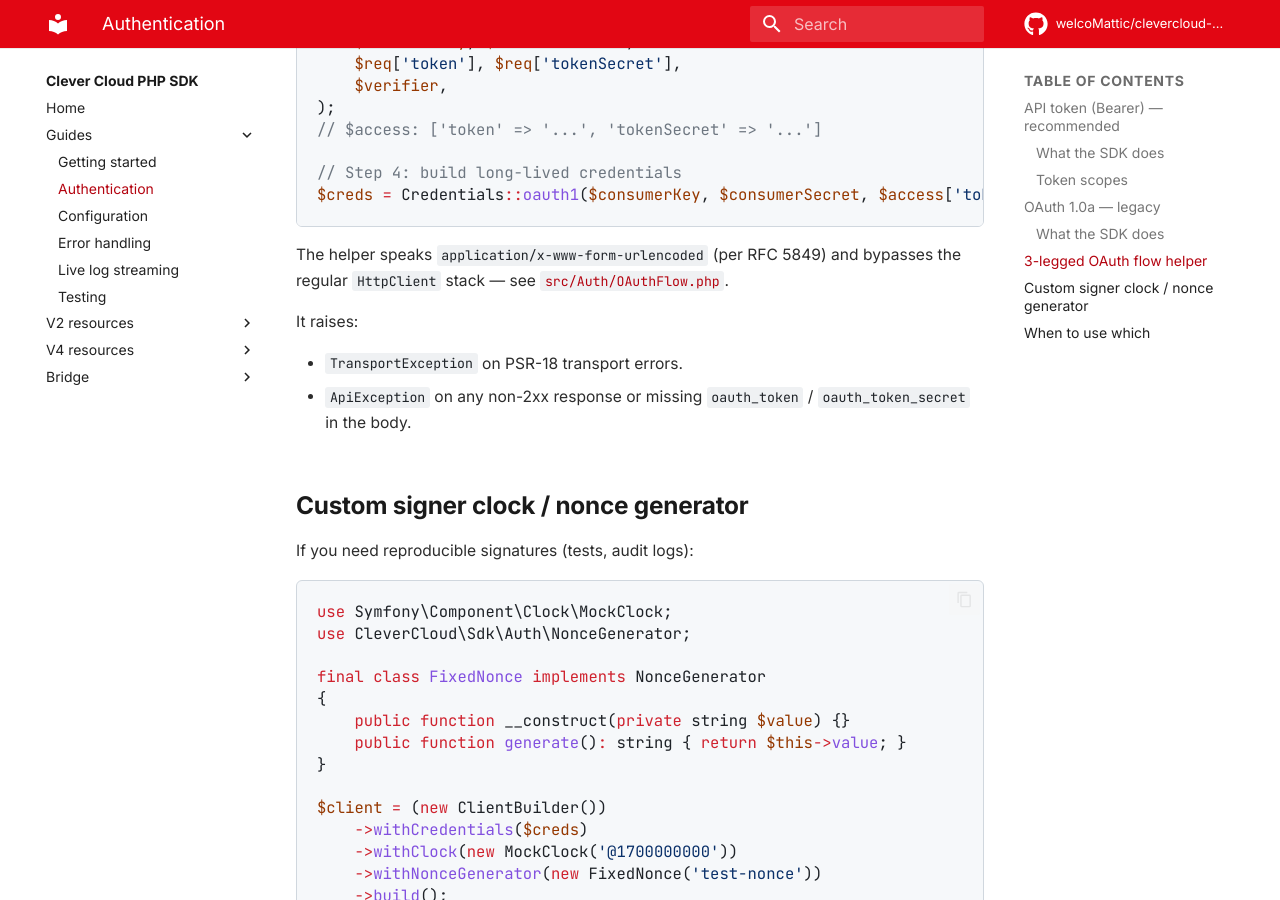
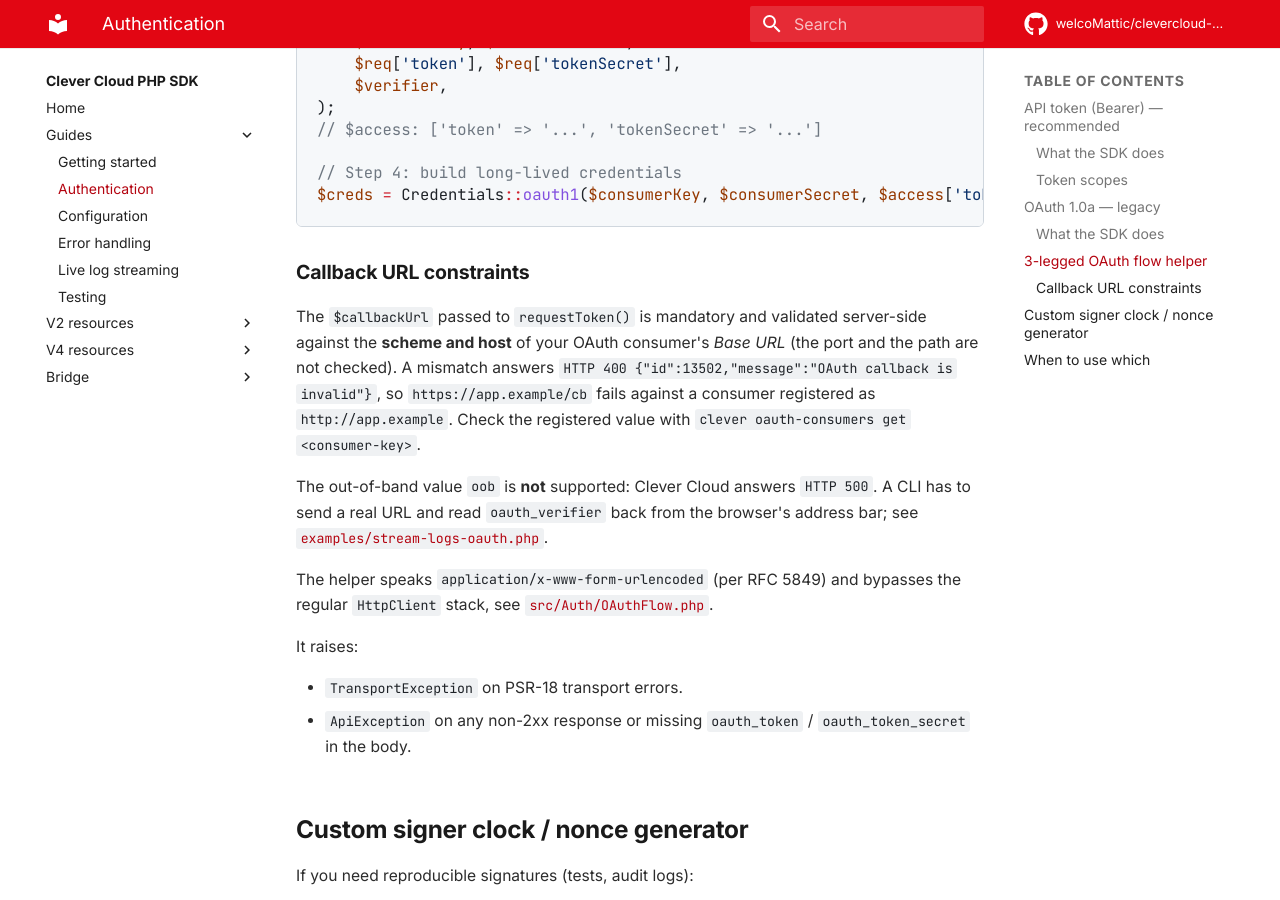
Before and after one commit to welcoMattic/clevercloud-php-sdk, an MkDocs documentation site: the page built from docs/authentication.md, in a window 1280 px wide and 900 px high, scrolled down 2358 px. Built offline with MkDocs 1.6.1 and Material for MkDocs 9.7.7, drawn with Linux system fonts in a browser that asks for light colours; comment, search, counter and statistics services are not loaded.

Commit message:
fix(oauth): send a real callback URL and explain the 13502 rejection
Reverses the approach taken in f5dca16 ("use 'oob' callback for CLI OAuth1
flow"): Clever Cloud does not support the out-of-band value and answers
HTTP 500. A CLI has to send a real URL, then read `oauth_verifier` out of the
browser's address bar; nothing needs to listen on that URL.
`CC_OAUTH_CALLBACK` overrides the host when the consumer is registered
elsewhere.

Documents the constraint behind the `13502 OAuth callback is invalid` error:
the callback is validated against the scheme and host of the consumer's Base
URL, while the port and the path are not checked. So a consumer registered on
`http://` refuses an `https://` callback, which is easy to hit because the demo
derives its callback from the URL you browse it with, and `symfony server:start`
serves TLS by default.

The demo now surfaces that diagnosis on the error page, with the callback it
actually sent and the `clever oauth-consumers update` command to realign the
consumer, rather than only echoing the API message.

Also shortens a fully-qualified `UriInterface` in OAuth1Credentials to use the
existing import.

Note: the `oob` and scheme/host findings are the maintainer's, reproduced from
work in progress. Unlike the rest of 2.0.0 they were not re-verified against the
live API in this pass, since that path needs OAuth 1.0a consumer credentials.

Assisted-by: Claude <noreply@anthropic.com>

````diff
--- a/docs/authentication.md
+++ b/docs/authentication.md
@@ -110,8 +110,23 @@ $access = $flow->accessToken(
 $creds = Credentials::oauth1($consumerKey, $consumerSecret, $access['token'], $access['tokenSecret']);
 ```
 
+### Callback URL constraints
+
+The `$callbackUrl` passed to `requestToken()` is mandatory and validated
+server-side against the **scheme and host** of your OAuth consumer's *Base URL*
+(the port and the path are not checked). A mismatch answers
+`HTTP 400 {"id":13502,"message":"OAuth callback is invalid"}`, so
+`https://app.example/cb` fails against a consumer registered as
+`http://app.example`. Check the registered value with
+`clever oauth-consumers get <consumer-key>`.
+
+The out-of-band value `oob` is **not** supported: Clever Cloud answers
+`HTTP 500`. A CLI has to send a real URL and read `oauth_verifier` back from the
+browser's address bar; see
+[`examples/stream-logs-oauth.php`](https://github.com/welcoMattic/clevercloud-php-sdk/blob/main/examples/stream-logs-oauth.php).
+
 The helper speaks `application/x-www-form-urlencoded` (per RFC 5849) and
-bypasses the regular `HttpClient` stack — see
+bypasses the regular `HttpClient` stack, see
 [`src/Auth/OAuthFlow.php`](https://github.com/welcoMattic/clevercloud-php-sdk/blob/main/src/Auth/OAuthFlow.php).
 
 It raises:
````
Also changed, not shown: CHANGELOG.md (+8 -0 lines), demo/README.md (+21 -4 lines), demo/assets/styles/app.css (+8 -0 lines), 4 other files.
